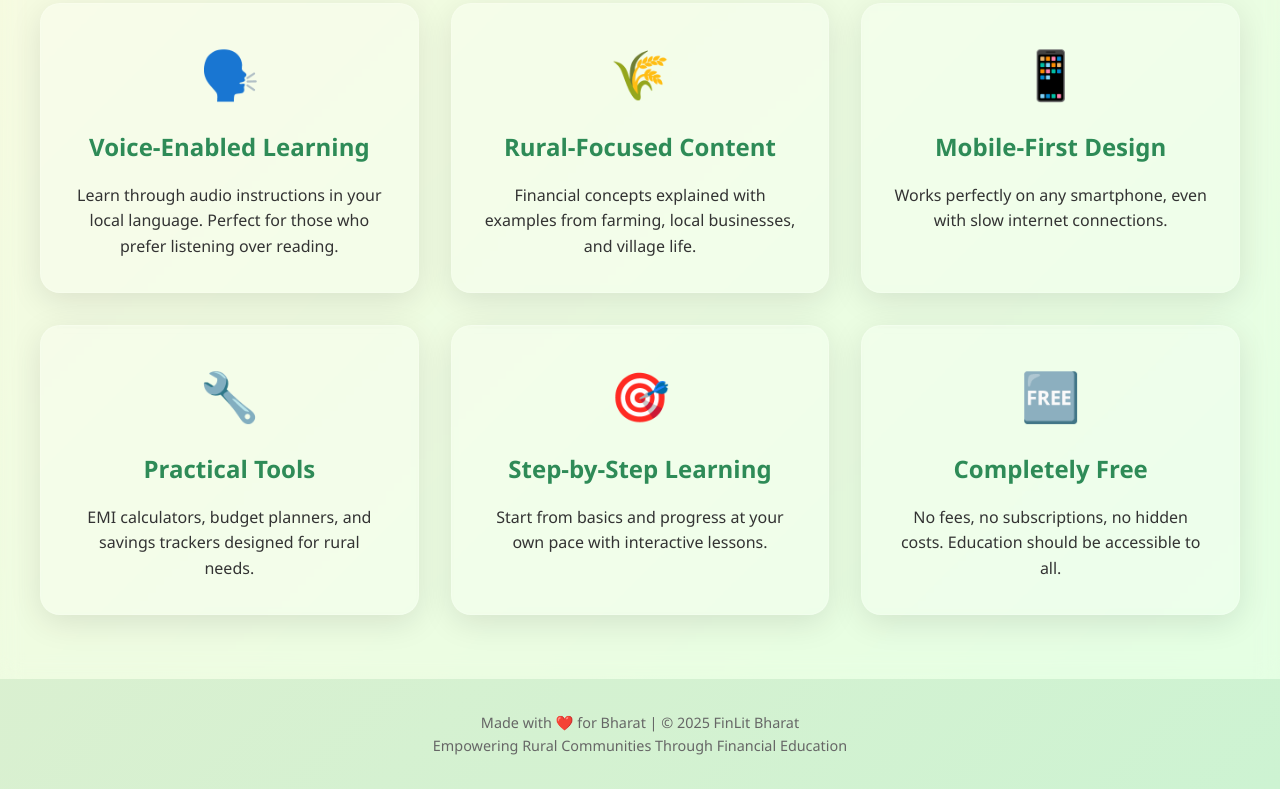
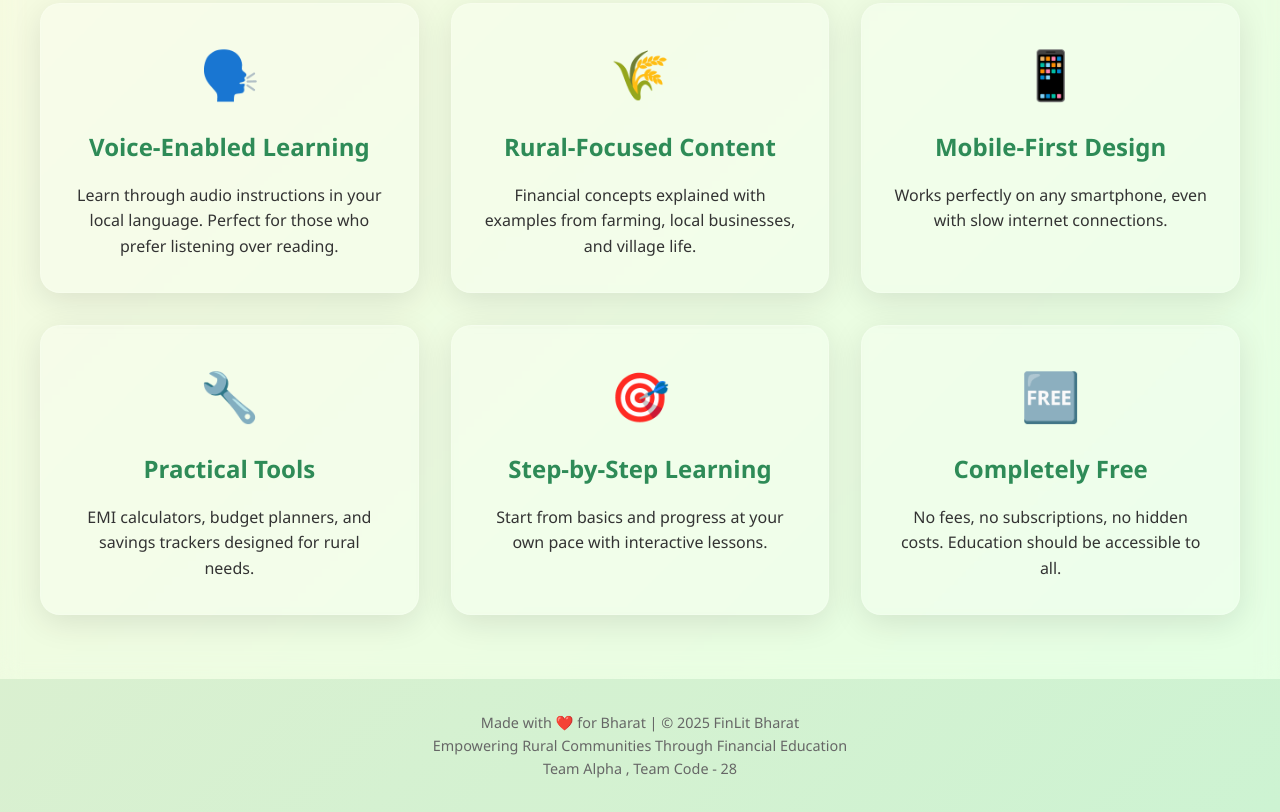
Before and after one commit to Sufyaan04/FinLit, a plain HTML site: page index.html in a window 1280 px wide. Shown: the part 1054-1866 px from the top of the page. Before the commit the page ends 1843 px from the top, so only its background shows below. Drawn offline with Linux system fonts and the light colour scheme.

Commit message:
Update index.html

```diff
--- a/index.html
+++ b/index.html
@@ -83,7 +83,6 @@
       transition: 0.3s;
     }
 
-    /* Hero Section */
     .hero {
       margin-top: 80px;
       padding: 4rem 2rem;
@@ -136,7 +135,6 @@
       border-radius: 50%;
     }
 
-    /* Buttons */
     .btn-container {
       display: flex;
       flex-direction: column;
@@ -183,7 +181,6 @@
       font-style: italic;
     }
 
-    /* Features Section */
     .features {
       padding: 4rem 2rem;
       background: rgba(255, 255, 255, 0.1);
@@ -234,7 +231,6 @@
       margin-bottom: 1rem;
     }
 
-    /* Footer */
     .footer {
       background: rgba(46, 139, 87, 0.1);
       padding: 2rem;
@@ -243,7 +239,6 @@
       font-size: 0.9rem;
     }
 
-    /* Accessibility Features */
     .accessibility-bar {
       position: fixed;
       top: 80px;
@@ -266,7 +261,6 @@
       font-size: 0.9rem;
     }
 
-    /* Mobile Responsive */
     @media (max-width: 768px) {
       .nav-menu {
         position: fixed;
@@ -343,7 +337,6 @@
   </style>
 </head>
 <body onload="speakWelcome()">
-  <!-- Navigation Bar -->
   <nav class="navbar">
     <div class="nav-container">
       <a href="#" class="nav-logo">FinLit Bharat</a>
@@ -362,7 +355,6 @@
     </div>
   </nav>
 
-  <!-- Accessibility Bar -->
   <div class="accessibility-bar">
     <button class="accessibility-btn" onclick="increaseFontSize()">A+</button>
     <button class="accessibility-btn" onclick="decreaseFontSize()">A-</button>
@@ -370,7 +362,6 @@
     <button class="accessibility-btn" onclick="speakPageContent()" title="Read Page Aloud">🔊</button>
   </div>
 
-  <!-- Hero Section -->
   <section class="hero" id="home">
     <div class="hero-content">
       <div class="logo">FinLit Bharat</div>
@@ -392,7 +383,6 @@
     </div>
   </section>
 
-  <!-- Features Section -->
   <section class="features" id="learn">
     <div class="features-container">
       <h2>Why Choose FinLit Bharat?</h2>
@@ -431,14 +421,13 @@
     </div>
   </section>
 
-  <!-- Footer -->
   <footer class="footer">
     <p>Made with ❤️ for Bharat | © 2025 FinLit Bharat</p>
     <p>Empowering Rural Communities Through Financial Education</p>
+    <p>Team Alpha , Team Code - 28</p>
   </footer>
 
   <script>
-    // Mobile menu toggle
     const hamburger = document.getElementById('hamburger');
     const navMenu = document.getElementById('navMenu');
 
@@ -447,13 +436,11 @@
       navMenu.classList.toggle('active');
     });
 
-    // Close menu when clicking on a link
     document.querySelectorAll('.nav-link').forEach(n => n.addEventListener('click', () => {
       hamburger.classList.remove('active');
       navMenu.classList.remove('active');
     }));
 
-    // Voice functionality
     function speakWelcome() {
       if ('speechSynthesis' in window) {
         setTimeout(() => {
@@ -475,7 +462,6 @@
       }
     }
 
-    // Accessibility features
     let fontSize = 16;
     let highContrast = false;
 
@@ -498,7 +484,6 @@
       }
     }
 
-    // Smooth scrolling for navigation links
     document.querySelectorAll('a[href^="#"]').forEach(anchor => {
       anchor.addEventListener('click', function (e) {
         e.preventDefault();
@@ -512,7 +497,6 @@
       });
     });
 
-    // Add loading animation
     window.addEventListener('load', () => {
       document.body.style.opacity = '0';
       document.body.style.transition = 'opacity 0.5s ease';
```
